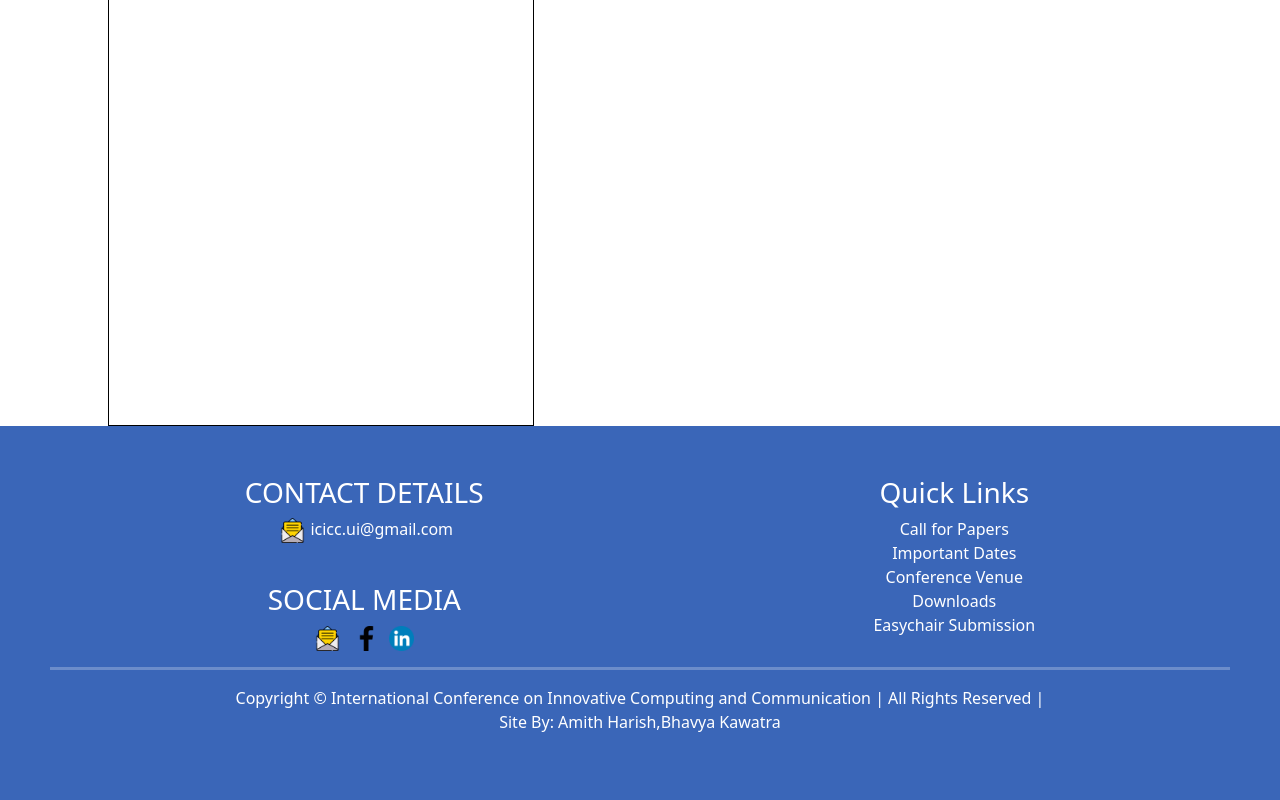
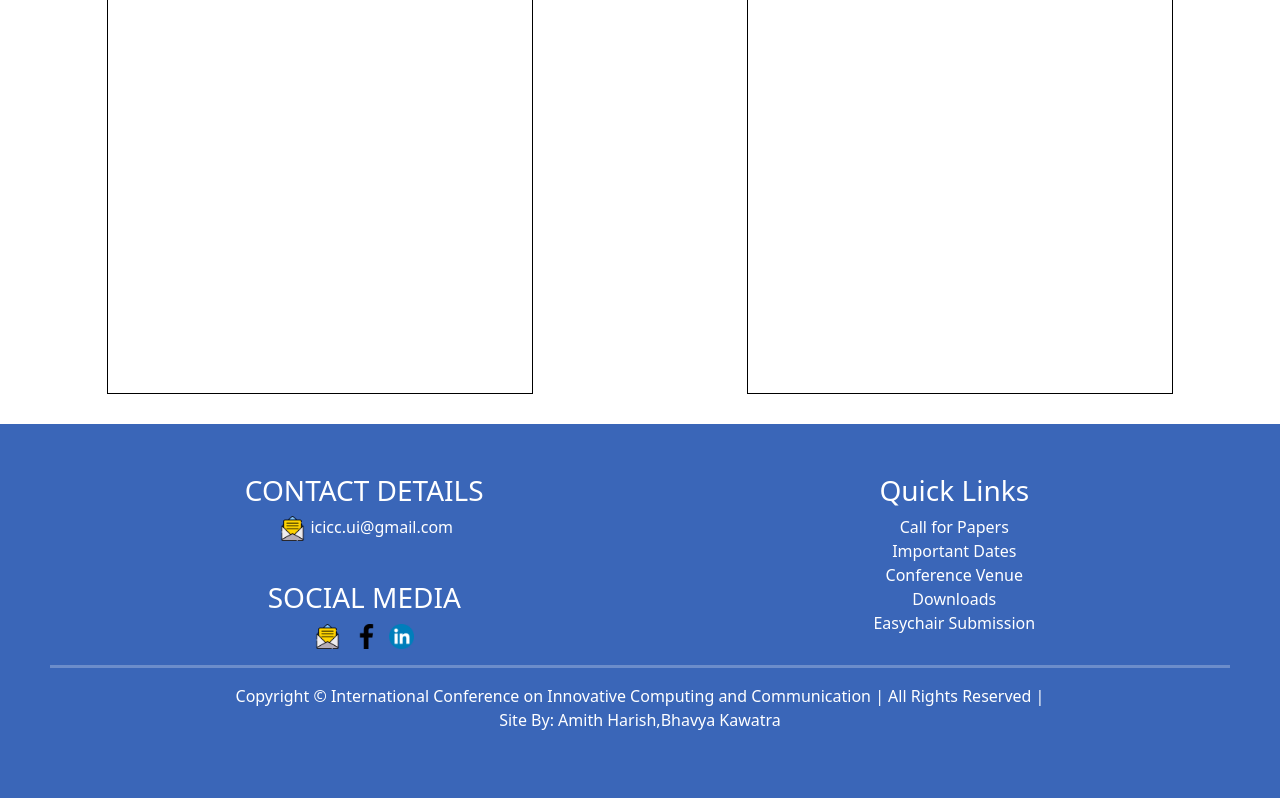
Before and after one commit to bhavyak13/icicc-conf, a React (Create React App) app: page / in a window 1280 px wide. Shown: the part 1576-2376 px from the top of the page. Built offline with nearby package versions, Linux system fonts and the light colour scheme.

Commit message:
Dates fixed

```diff
--- a/src/Date.js
+++ b/src/Date.js
@@ -3,42 +3,42 @@ import style from "./header.module.css";
 
 const Date=()=>{
   return(
-    <div style={{border:"1px solid black"}}>
+    <div >
   <div className={style.marContainer} >
 <h3>Important Dates</h3>
   <marquee  direction="up" className={style.marquee} style={{width:"30vw"}} >
 
-  <p>Manuscript Submission Deadline<br />
-  November 15th, 2022</p>
+  <p><b>Manuscript Submission Deadline:</b><br />
+  <span className={style.colorDate}>November 15th, 2022</span></p>
   <hr />
 <p>
-Notification of first review<br />
-November 30th, 2022
+<b>Notification of first review:</b><br />
+<span className={style.colorDate}>November 30th, 2022</span>
 <hr />
 </p>
 <p>
-Submission of revised manuscript<br />
-December 15th, 2022
+<b>Submission of revised manuscript</b><br />
+<span className={style.colorDate}>December 15th, 2022</span>
 <hr />
 </p>
 <p>
-Notification of Acceptance / Rejection<br />
-December 30th, 2022
+<b>Notification of Acceptance / Rejection</b><br />
+<span className={style.colorDate}>December 30th, 2022</span>
 <hr />
 </p>
 <p>
-Final manuscript due<br />
-January  15th, 2023
+<b>Final manuscript due</b><br />
+<span className={style.colorDate}>January  15th, 2023</span>
 <hr />
 </p>
 <p>
-Registration Deadline<br />
-January 25th, 2023
+<b>Registration Deadline</b><br />
+<span className={style.colorDate}>January 25th, 2023</span>
 <hr />
 </p>
 <p>
-Final Paper Due<br />
-January 30th, 2023
+<b>Final Paper Due</b><br />
+<span className={style.colorDate}>January 30th, 2023</span>
 <hr />
 </p>
 
--- a/src/Home/HomeContent.js
+++ b/src/Home/HomeContent.js
@@ -21,16 +21,21 @@ const HomeCont = () => {
         </div>
         <div style={{ width: '20vw' }}>
           <h3>Downloads</h3>
-          <marquee direction="up" className={style.marquee} style={{ width: '20vw' }}>
-            <a>Manuscript Guidelines </a>
+          <marquee direction="up" className={style.marquee} style={{ width: '20vw' }} onMouseOver="this.stop()" onMouseOut="this.start()">
+            <a href={require("../Downloads/docs/ManuscriptguidelinesforEnglishbooks.pdf")}
+                        target="_blank">Manuscript Guidelines </a>
             <hr style={{ width: '15vw' }} />
-            <a>Checklist </a>
+            <a href={require("../Downloads/docs/Checklist.pdf")}
+                        target="_blank">Checklist </a>
             <hr style={{ width: '15vw' }} />
-            <a>Special Session Proposal Template </a>
+            <a href={require("../Downloads/docs/Special_Session_Proposal_Template.docx")}
+                        target="_blank">Special Session Proposal Template </a>
             <hr style={{ width: '15vw' }} />
-            <a>Icicc Brochure </a>
+            <a href={require("../Downloads/docs/ICICC_Brochure.pdf")}
+                        target="_blank">Icicc Brochure </a>
             <hr style={{ width: '15vw' }} />
-            <a>Sponsorship Proposal </a>
+            <a href={require("../Downloads/docs/sponsorship_Proposal.pdf")}
+                        target="_blank">Sponsorship Proposal </a>
             <hr style={{ width: '15vw' }} />
 
           </marquee>
--- a/src/header.module.css
+++ b/src/header.module.css
@@ -86,11 +86,14 @@
 }
 
 .marContainer {
-  /* border: 2px solid black; */
+  border: 1px solid black;
   text-align: center;
   padding: 20px;
   margin: 30px 0;
   height: 500px;
+}
+.colorDate{
+  color:black;
 }
 
 .marquee {
```
